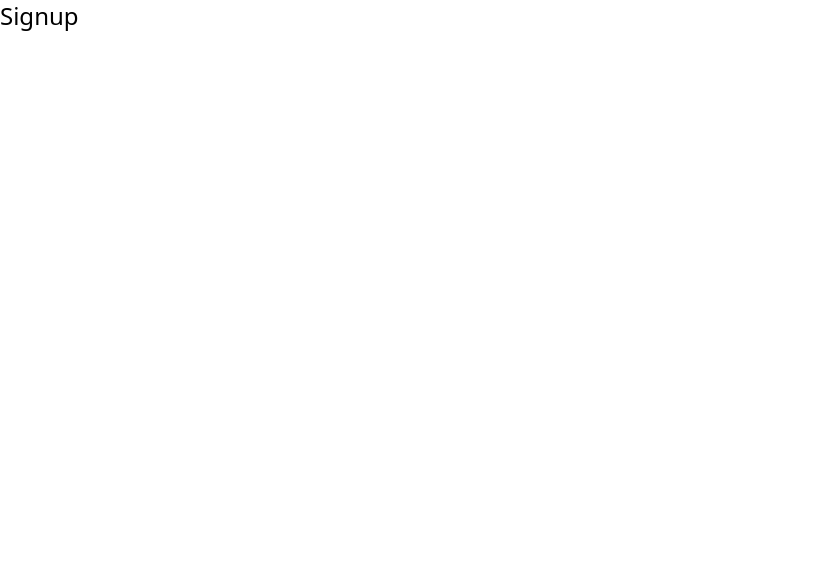
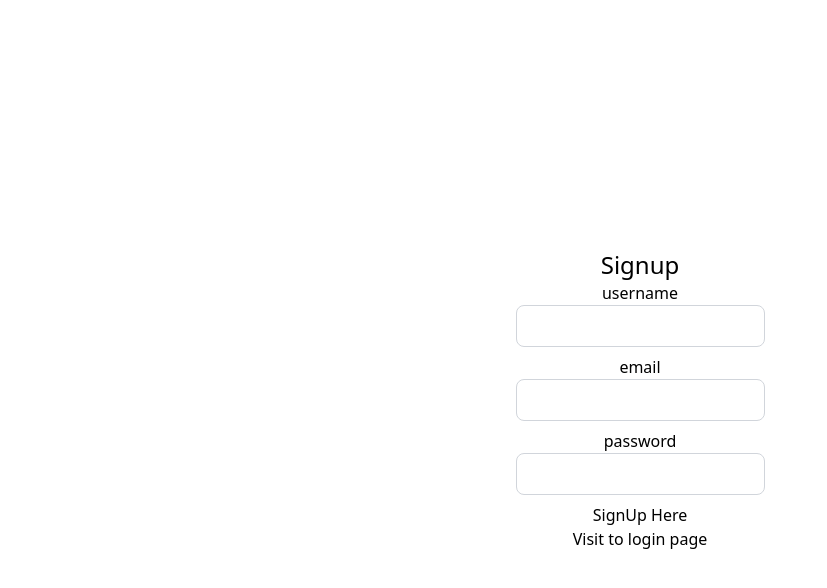
Before and after one commit to Abdullah-Younus/Next-JS-User-Authentication, a Next.js app: page /signup in a window 1280 px wide. Shown: the top 588 px of the page, without its empty margins (0-827 px from the left). Built offline with nearby package versions, Linux system fonts and the light colour scheme.

Commit message:
local changes

```diff
--- a/src/app/api/users/signup/route.ts
+++ b/src/app/api/users/signup/route.ts
@@ -0,0 +1 @@
+import { connect } from "@/dbConfig/dbConfig";
--- a/src/app/login/page.tsx
+++ b/src/app/login/page.tsx
@@ -1,11 +1,32 @@
-import React from 'react';
+"use client";
+import React, { useState } from 'react';
+import Link from 'next/link';
+import { useRouter } from 'next/navigation';
+import axios from 'axios';
 
-const LoginPage = () => {
+const Loginpage = () => {
+    const [user, setUser] = React.useState({
+        email: "",
+        password: "",
+    });
+
+    const onlogin = () => {
+
+    }
+
     return (
-        <div className='flex'>
-            <h1 className='text-center text-black text-2xl'>Login</h1>
+        <div className='flex flex-col items-center justify-center min-h-screen py-2'>
+
+            <label htmlFor="email">email</label>
+            <input className='p-2 border border-gray-300 rounded-lg mb-2 focus:outline-none' type="text" id='email' value={user.email} onChange={(e) => setUser({ ...user, email: e.target.value })} />
+
+            <label htmlFor="password">password</label>
+            <input className='p-2 border border-gray-300 rounded-lg mb-2 focus:outline-none' type="password" id='password' value={user.password} onChange={(e) => setUser({ ...user, password: e.target.value })} />
+
+            <button onClick={onlogin}>Login</button>
+            <Link href={"/signup"}>Sigup page</Link>
         </div>
     )
 }
 
-export default LoginPage;
+export default Loginpage;
--- /dev/null
+++ b/src/app/profile/[id]/page.tsx
@@ -0,0 +1,13 @@
+import React from 'react'
+
+const UserProfile = ({ params }: any) => {
+    return (
+        <div className='flex flex-col items-center justify-center min-h-screen py-2'>
+            <h1>Profile</h1>
+            <hr />
+            <p className='text-4xl'>Profile Page <span className='p-2 rounded bg-orange-500'>{params.id}</span></p>
+        </div>
+    )
+}
+
+export default UserProfile;
--- /dev/null
+++ b/src/app/profile/page.tsx
@@ -0,0 +1,9 @@
+import React from 'react'
+
+const Profilepage = () => {
+  return (
+    <div>Profile Page</div>
+  )
+}
+
+export default Profilepage
--- a/src/app/signup/page.tsx
+++ b/src/app/signup/page.tsx
@@ -1,11 +1,35 @@
-import React from 'react'
+"use client";
+import React, { useState } from 'react';
+import Link from 'next/link';
+import { useRouter } from 'next/navigation';
+import axios from 'axios';
 
-const page = () => {
+const Signup = () => {
+    const [user, setUser] = React.useState({
+        email: "",
+        password: "",
+        username: "",
+    });
+
+    const onSignUp = () => {
+
+    }
+
     return (
-        <div className='flex'>
+        <div className='flex flex-col items-center justify-center min-h-screen py-2'>
             <h1 className='text-center text-black text-2xl'>Signup</h1>
+            <label htmlFor="username">username</label>
+            <input className='p-2 border border-gray-300 rounded-lg mb-2 focus:outline-none' type="text" id='username' value={user.username} onChange={(e) => setUser({ ...user, username: e.target.value })} />
+            <label htmlFor="email">email</label>
+            <input className='p-2 border border-gray-300 rounded-lg mb-2 focus:outline-none' type="text" id='email' value={user.email} onChange={(e) => setUser({ ...user, email: e.target.value })} />
+
+            <label htmlFor="password">password</label>
+            <input className='p-2 border border-gray-300 rounded-lg mb-2 focus:outline-none' type="password" id='password' value={user.password} onChange={(e) => setUser({ ...user, password: e.target.value })} />
+
+            <button onClick={onSignUp}>SignUp Here</button>
+            <Link href={"/"}>Visit to login page</Link>
         </div>
     )
 }
 
-export default page
+export default Signup;
```
Also changed, not shown: src/models/userModel.js (added, +36 -0 lines).
